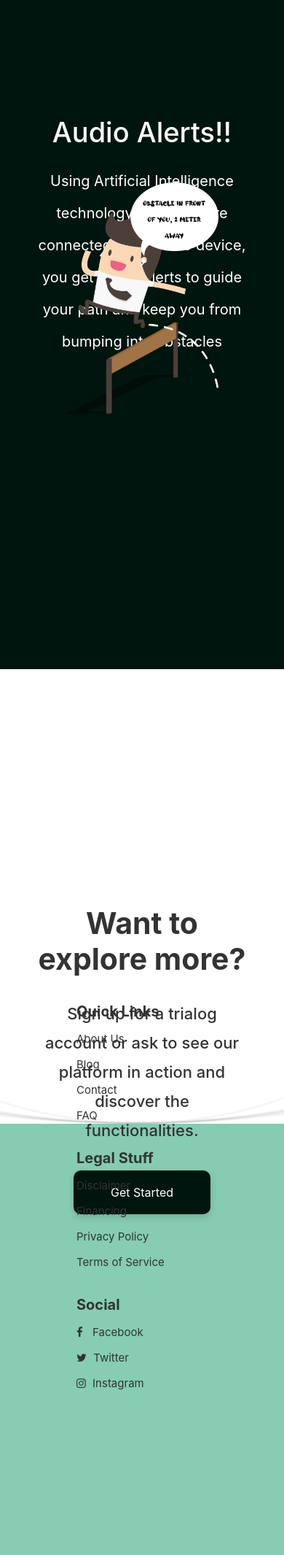
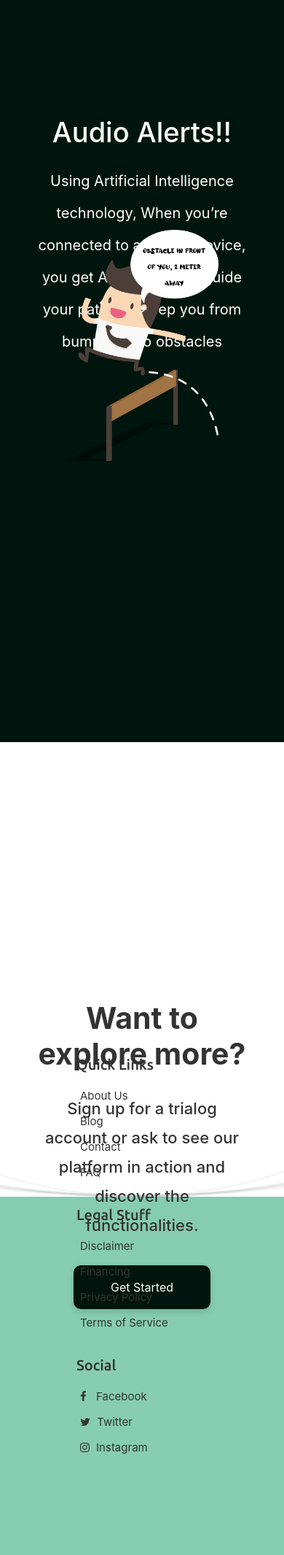
Before and after one commit to kay-ai/WhatsNear, a PHP site: page / in a window 390 px wide. Shown: the part 2618-4749 px from the top of the page at 73% size. Run offline with PHP 8.4, Linux system fonts and the light colour scheme.

Commit message:
padding issue

```diff
--- a/style.css
+++ b/style.css
@@ -139,7 +139,7 @@ input::placeholder{
 }
 
 .features{
-  padding: 80px 100px 120px 100px;
+  padding: 100px 100px 200px 100px;
   background-color: #00150D;
 }
 
@@ -232,14 +232,15 @@ input::placeholder{
 .footer .text-3{
   color: #333333;
   font-size: 25px;
-  font-weight: 700;
+  font-family: 'Ubuntu', sans-serif;
+  font-weight: 500;
   line-height: 30px;
   padding-bottom: 20px;
 }
 
 .footer-ul{
   list-style: none;
-  padding: 0;
+  padding: 5px;
 }
 
 .footer-link{
@@ -319,7 +320,7 @@ input::placeholder{
 
   .features{
     text-align: center;
-    padding: 0px 40px 50px 40px;
+    padding: 0px 40px 150px 40px;
   }
 
   .features .text-1{
@@ -375,6 +376,8 @@ input::placeholder{
   .footer .text-3{
     font-size: 20px;
     padding-bottom: 5px;
+    font-family: 'Ubuntu', sans-serif;
+    font-weight: 500;
   }
 
   .footer-link{
```
